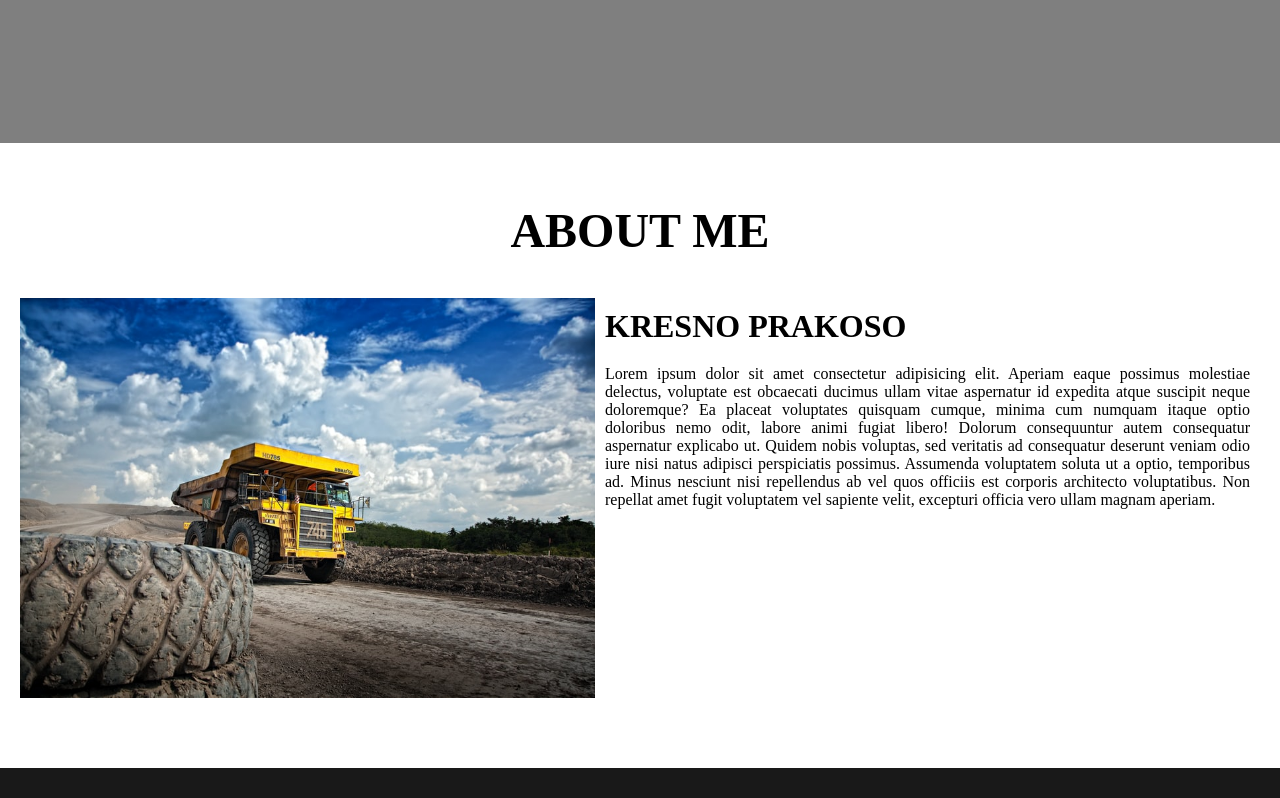
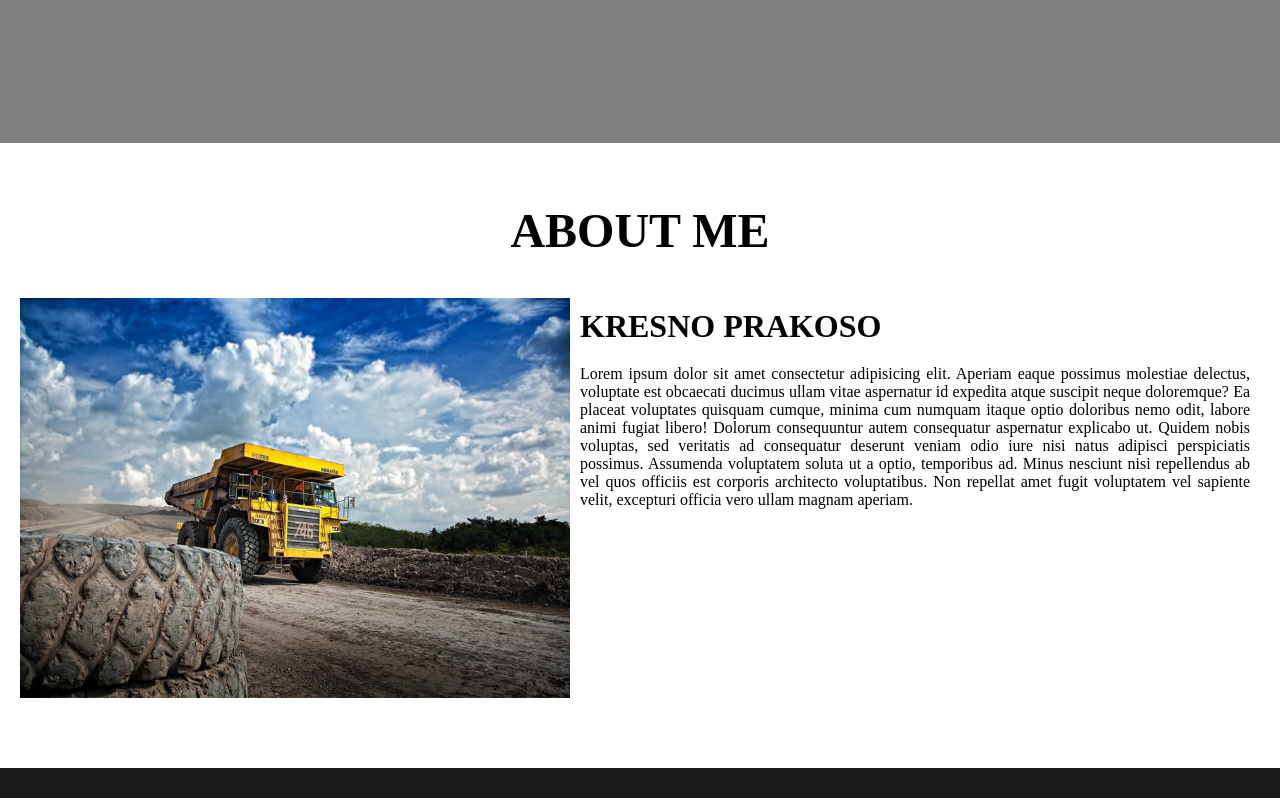
Before and after one commit to krsnprks/portfolio1st, a plain HTML site: page index.html in a window 1280 px wide. Shown: the part 758-1556 px from the top of the page. Drawn offline with Linux system fonts and the light colour scheme.

Commit message:
Update style.css

```diff
--- a/style.css
+++ b/style.css
@@ -116,7 +116,7 @@ html{
     display: flex;
 }
 #pic img {
-    width: 575px;
+    width: 550px;
     height: 400px;
 }
 #intro {
```
